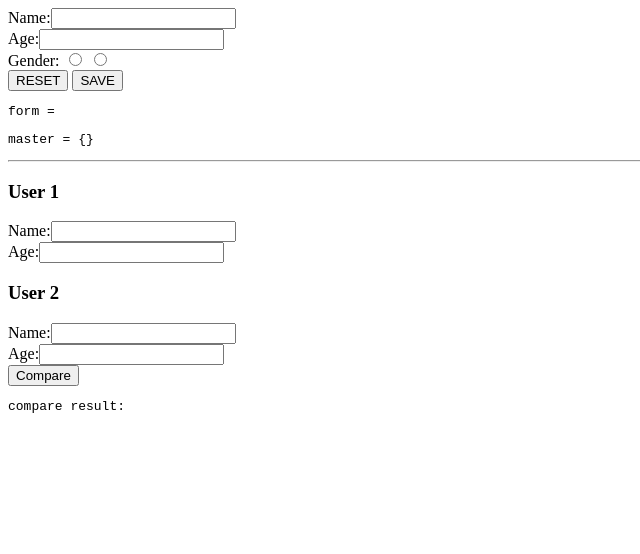
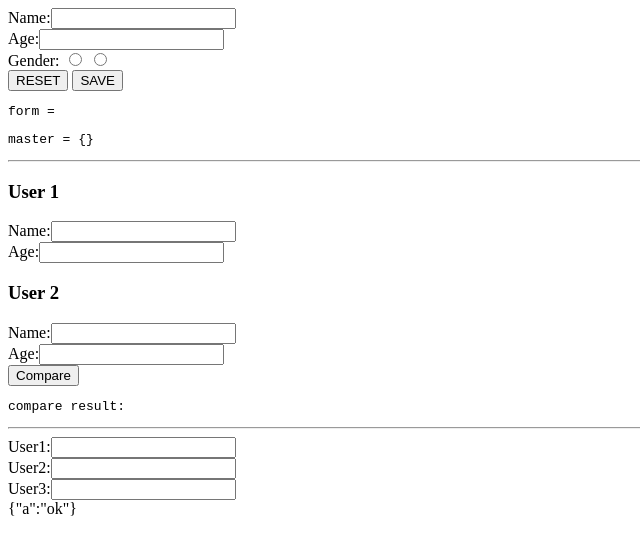
Before and after one commit to zbw322092/OfficalDocs, a website: page function/index.html in a window 1280 px wide. Shown: the whole page, without its empty margins (0-640 px from the left). Drawn offline with Linux system fonts and the light colour scheme.

Commit message:
angular.extend

```diff
--- a/function/index.html
+++ b/function/index.html
@@ -51,11 +51,21 @@
     <pre>{{ user1 | json }}</pre>
     <pre>{{ user2 | json }}</pre>
     <!-- 一下这种写法需要在上面ng-click上面命名一个result并给它赋值。或者改写controller里面
-    的函数，将对比结果赋给一个变量result -->
+    的函数，将对比结果赋给一个变量result
+    同时也可以使用这种形式的绑定：compare result: {{ compare() }} -->
     <pre>compare result: {{ result }}</pre>
   </div>
 
-
+  <hr>
+  <!-- example 4 angular.extend -->
+  <div ng-controller="ExtendController">
+    <form>
+      <label>User1:</label><input type="text" ng-model="users.user1"><br>
+      <label>User2:</label><input type="text" ng-model="users.user2"><br>
+      <label>User3:</label><input type="text" ng-model="users.user3">
+      <div>{{ users }}</div>
+    </form>
+  </div>
 
 
 
--- a/function/script.js
+++ b/function/script.js
@@ -31,4 +31,7 @@ app.controller('CopyController', function($scope) {
 	$scope.compare = function() {
 		return angular.equals($scope.user1, $scope.user2);
 	}
+})
+.controller('ExtendController', function($scope) {
+	$scope.users = angular.extend({'a':'ok'}, $scope.user1, $scope.user2, $scope.user3);
 });
```
